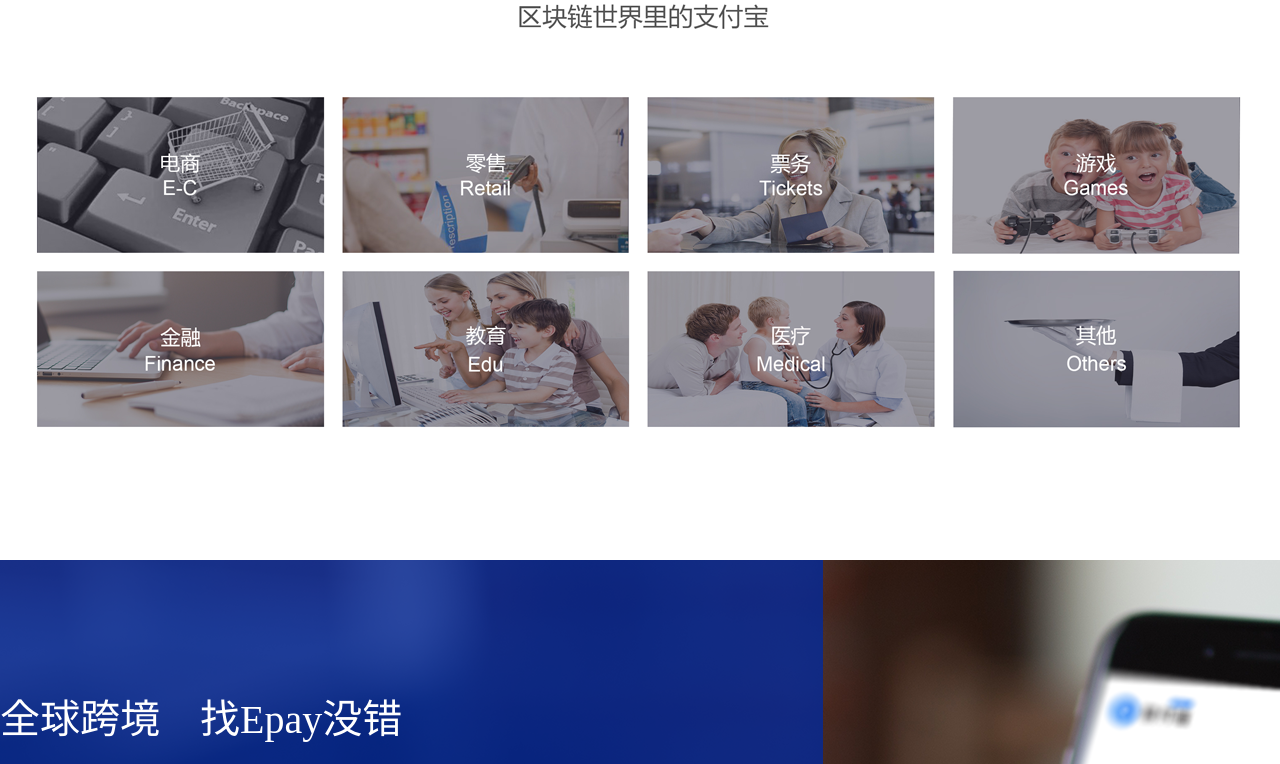
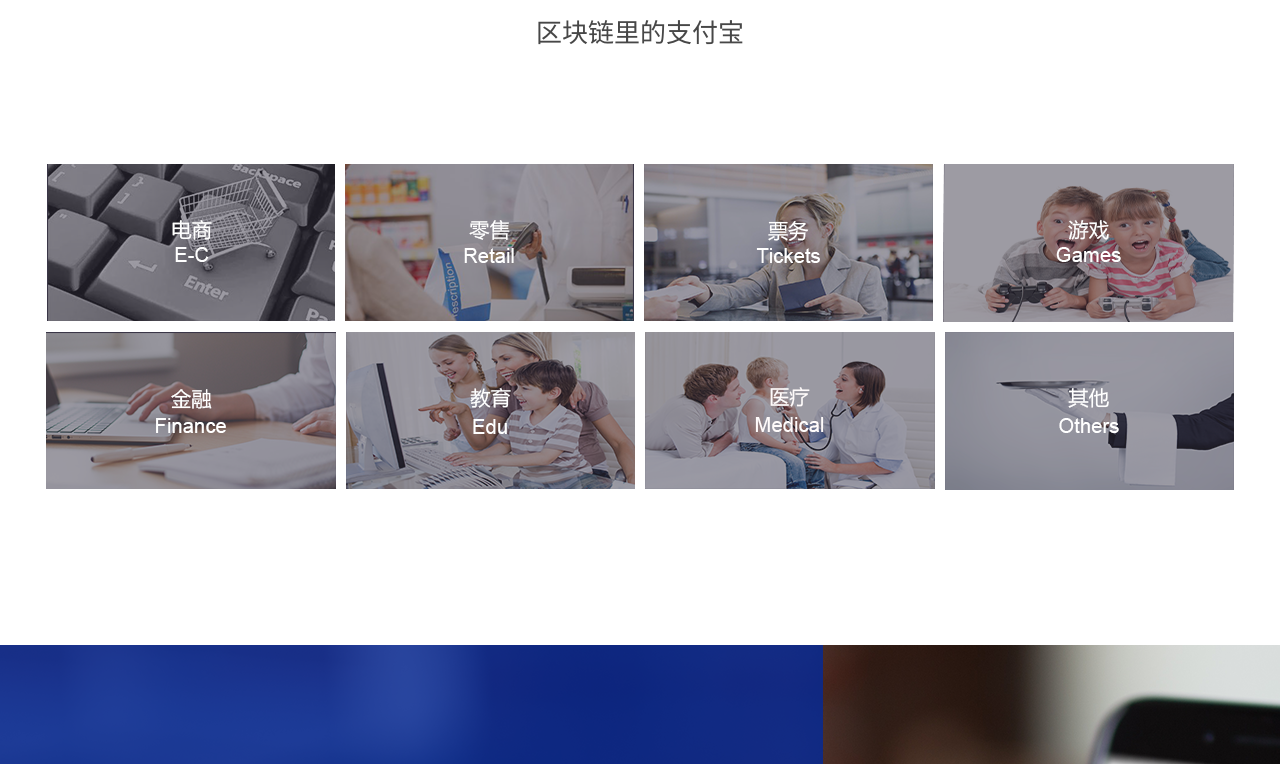
Before and after one commit to QiZhou-Tang/easy_to_pay, a plain HTML site: page index.html in a window 1280 px wide. Shown: the part 3364-4128 px from the top of the page. Drawn offline with Linux system fonts and the light colour scheme; a script that the page names is missing.

Commit message:
complete-iphne&pc

```diff
--- a/index.html
+++ b/index.html
@@ -230,14 +230,28 @@
                 display: flex;
                 justify-content: center;
                 align-items: center;
+                margin-bottom: 150px;
+                /* height: 900px; */
             }
+
+            .otherpay-container {
+                width: 1200px;
+                display: flex;
+                flex-direction: column;
+                align-items: center;
+            }
+
+            .otherpay-container ul li img {
+                margin: 5px
+            }
+
 
             .iphone-qr {
                 display: flex;
                 justify-content: center;
                 align-items: center;
                 background: url('./image/iphoneQR.png') no-repeat center center;
-                /* background-size:cover */
+                background-size: cover
             }
 
             .text-info {
@@ -325,11 +339,8 @@
                     flex-direction: column;
 
                 }
-                .otherpay {
-                    display: none;
-                }
                 .iphone-qr {
-                    margin-left: 1px;
+                    background-position-x: 0px;
                 }
                 .paysystem img {
                     width: 100%;
@@ -415,10 +426,45 @@
             </ul>
         </div>
 
+        <div class="otherpay">
+            <div class="otherpay-container" style=" width: 1200px;">
+                <!-- <img src="./image/everyicon.png"> -->
+                <ul style="margin: 110px 0; -webkit-padding-start: 0;">
+                    <img src="/image/epaylogobig.png" alt="">
+                    <p style="font: 2em sans-serif; color: #474747; margin-top: 28px;">区块链里的支付宝</p>
+                </ul>
+                <ul style="display: flex;flex-wrap: wrap; justify-content: center; -webkit-padding-start: 0;">
+                    <li>
+                        <img src="/image/e-c.png" alt="">
+                    </li>
+                    <li>
+                        <img src="/image/retail.png" alt="">
+                    </li>
+                    <li>
+                        <img src="/image/tickets.png" alt="">
+                    </li>
+                    <li>
+                        <img src="/image/games.png" alt="">
+                    </li>
+                    <li>
+                        <img src="/image/finance.png" alt="">
+                    </li>
+                    <li>
+                        <img src="/image/edu.png" alt="">
+                    </li>
+                    <li>
+                        <img src="/image/medical.png" alt="">
+                    </li>
+                    <li>
+                        <img src="/image/others.png" alt="">
+                    </li>
+                </ul>
+            </div>
+        </div>
 
-        <div class="otherpay" style="height: 758px;">
-            <img src="./image/everyicon.png">
-        </div>
+
+        <!-- 产品体系锚点 -->
+        <div class="containerex-team expert-team clearfix" id="investors"></div>
 
         <div class="iphone-qr" style="height: 757px;">
             <div class="text-info" style="width: 1366px;">
@@ -443,8 +489,6 @@
         <div class="section-exchange clearfix">
 
             <!-- <div class="titleitem">創始人</div> -->
-            <!-- 产品体系锚点 -->
-            <div class="containerex-team expert-team clearfix" id="investors"></div>
 
             <style>
                 #investors {
@@ -559,7 +603,7 @@
         <div class="no-blame-wrap" id="development">
             <div class="no-blame" style="text-align: center;">
                 <p>
-                    <img src="./image/战略合作机构.png" alt="">
+                    <img src="./image/unitstystem.png" alt="">
                 </p>
                 <div class="paypal">
                     <img src="./image/wechat.png" alt="">
```
Also changed, not shown: css/style.css, image/e-c.png (renamed from image/电商.png), image/edu.png (renamed from image/教育.png), image/epaylogobig.png (added), image/finance.png (renamed from image/金融.png), image/games.png (renamed from image/游戏.png), image/medical.png (renamed from image/医疗.png), image/others.png (renamed from image/其他.png), image/retail.png (renamed from image/零售.png), image/tickets.png (renamed from image/票务.png), image/unitstystem.png (renamed from image/战略合作机构.png).
